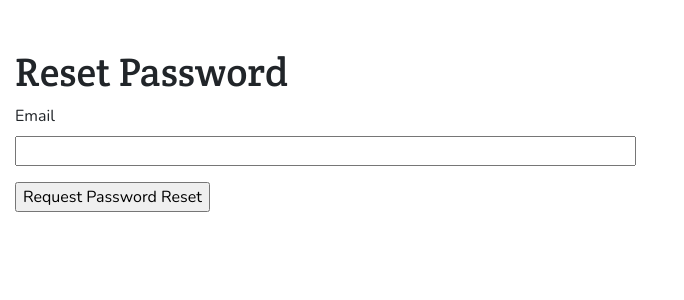
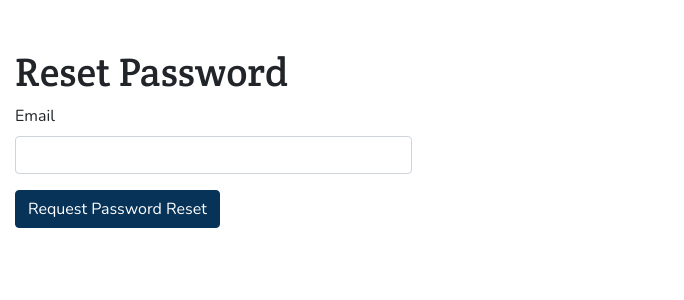
Before and after one commit to aliayar/160chars, a Flask app: page /reset_password_request in a window 1280 px wide. Shown: the part 70-370 px from the top of the page, without its empty margins (0-684 px from the left). Run offline with Flask 2, Linux system fonts and the light colour scheme; some libraries are stand-ins or nearby versions.

Commit message:
form updated with {{render_form(form)}}

```diff
--- a/app/templates/reset_password_request.html
+++ b/app/templates/reset_password_request.html
@@ -1,16 +1,11 @@
 {% extends "base.html" %}
+{% from 'bootstrap/form.html' import render_form %}
 
 {% block content %}
     <h1>Reset Password</h1>
-    <form action="" method="post">
-        {{ form.hidden_tag() }}
-        <p>
-            {{ form.email.label }}<br>
-            {{ form.email(size=64) }}<br>
-            {% for error in form.email.errors %}
-            <span style="color: red;">[{{ error }}]</span>
-            {% endfor %}
-        </p>
-        <p>{{ form.submit() }}</p>
-    </form>
+    <div class="row">
+        <div class="col-md-4">
+        {{ render_form(form) }}
+        </div>
+    </div>
 {% endblock %}
```
